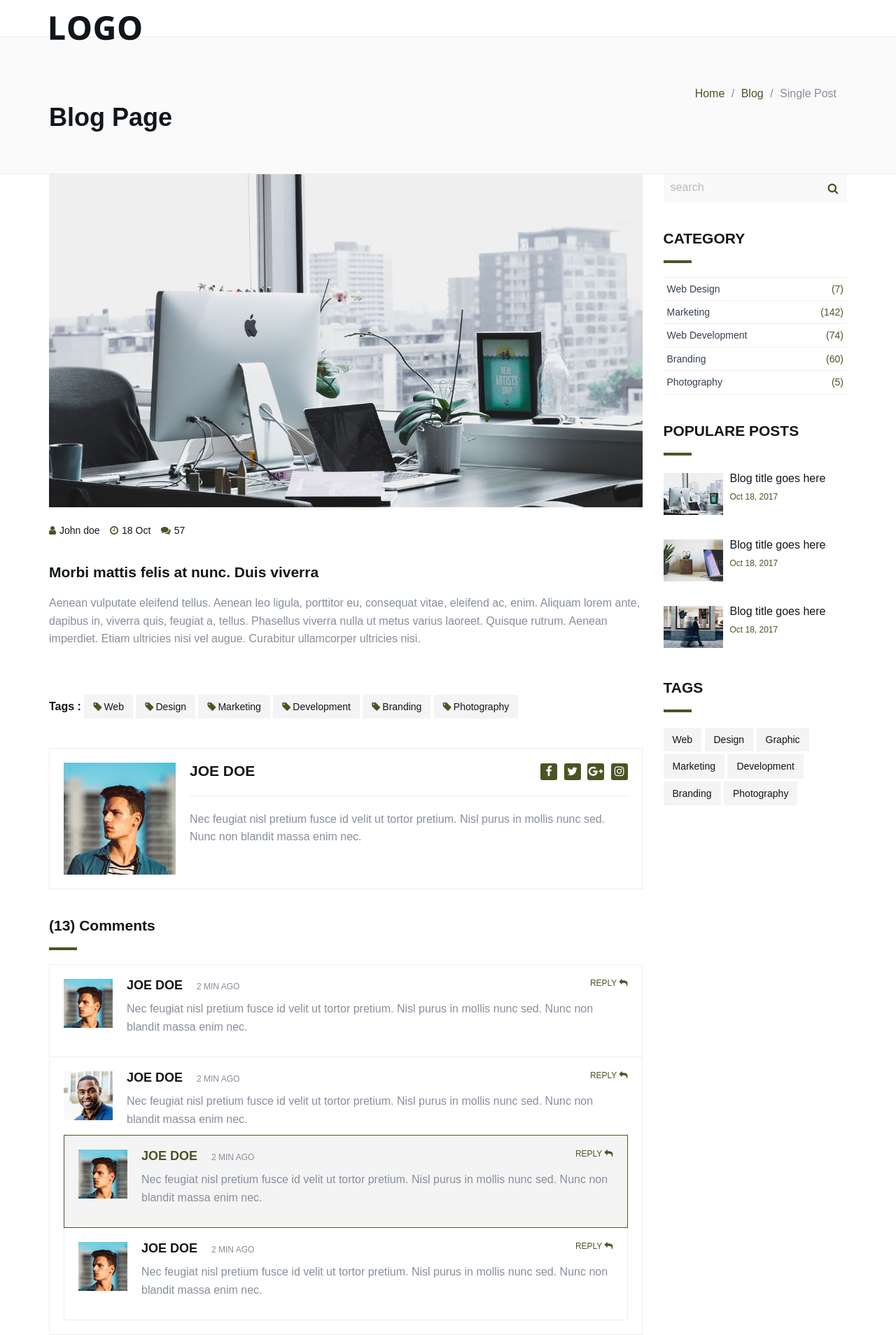
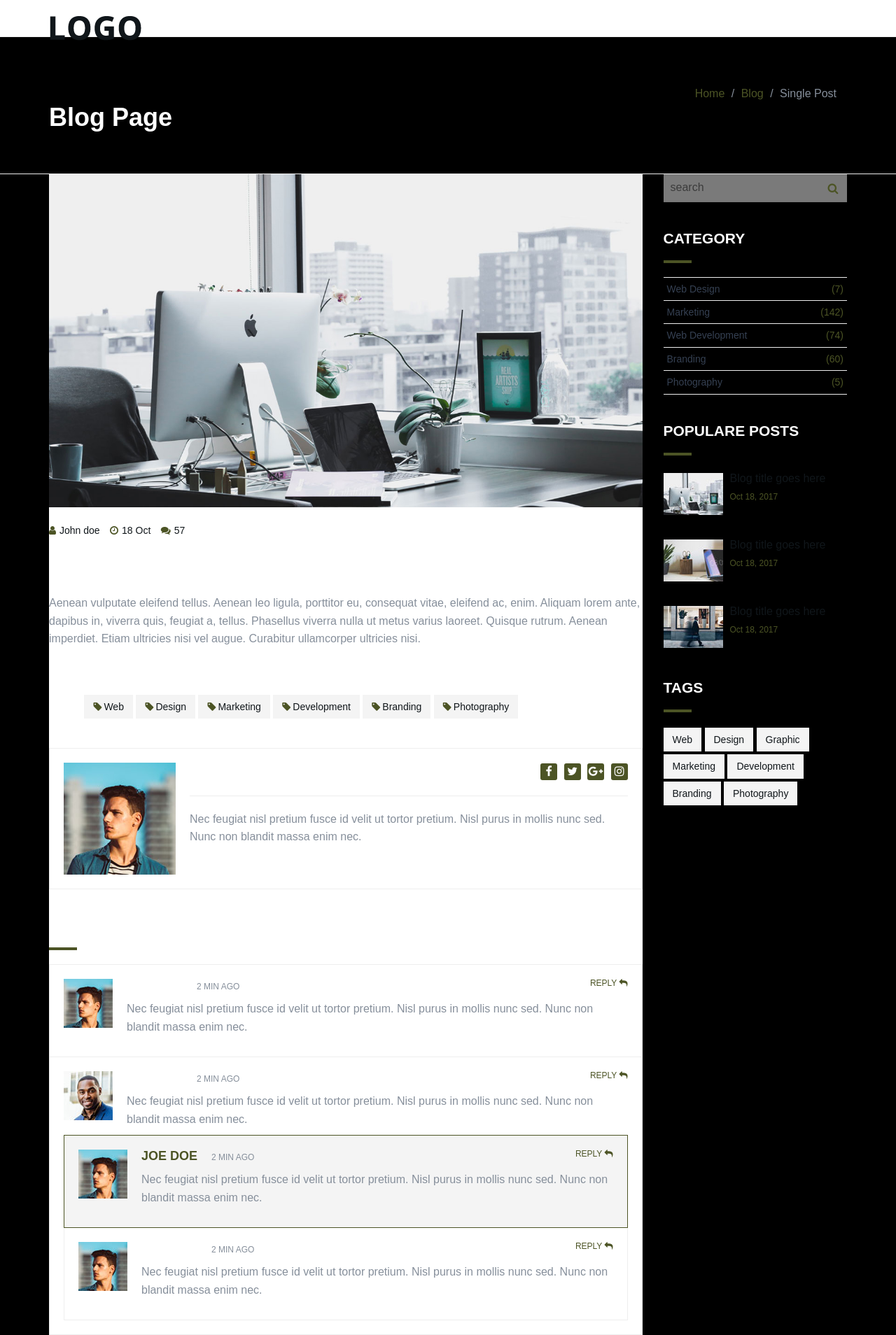
Before and after one commit to horhenormanito/mdfprod888, a CodeIgniter app: the page made by application/views/blog-single.html in a window 1280 px wide. Shown: the top 1908 px of the page at 70% size. Run offline with CodeIgniter, Linux system fonts and the light colour scheme; some libraries are stand-ins or nearby versions.

Commit message:
Black version.

```diff
--- a/data/css/style.css
+++ b/data/css/style.css
@@ -39,6 +39,8 @@
     line-height: 1.6;
     overflow-x: hidden;
     color: #868F9B;
+/*     black and white */
+    background-color: black !important;
 }
 
 h1, h2, h3, h4, h5, h6 {
@@ -46,7 +48,12 @@
     font-weight: 700;
     margin-top: 35px;
     margin-bottom: 20px;
-    color: #10161A;
+
+
+/*     black and white */
+/* 	color: #10161A; */
+	color: #ffffff;
+
 }
 
 h1 {
@@ -111,6 +118,7 @@
 
 .section {
     position: relative;
+/*     background-color: black !important; */
 }
 
 .md-padding {
@@ -126,7 +134,9 @@
 /* --  background section  -- */
 
 .bg-grey {
-    background-color: #FAFAFA;
+/* 	black and white */
+/*     background-color: #FAFAFA; */
+    background-color: black;
     border-top: 1px solid #EEE;
     border-bottom: 1px solid #EEE;
 }
@@ -1934,3 +1944,7 @@
 .error-msg{
 	color: red;
 }
+
+.carousel-control{
+	color: #637508 !important;
+}
```
Also changed, not shown: data/img/core-mdf.png.
